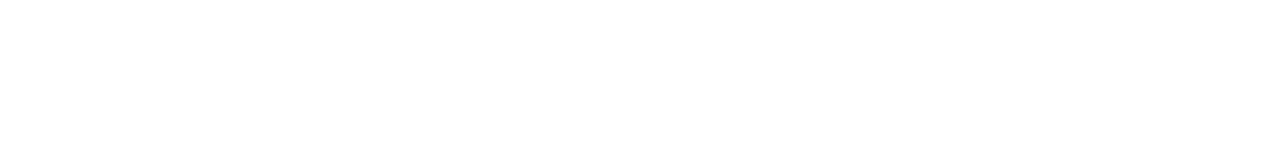
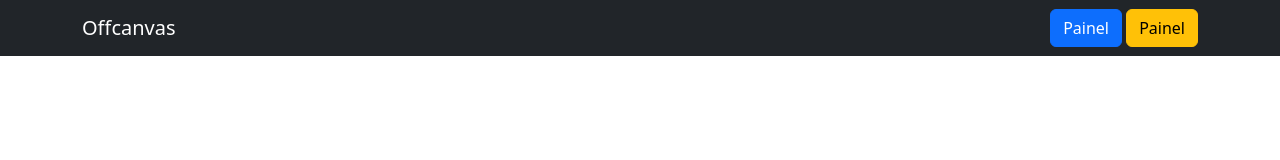
Before and after one commit to Bacarinx/bootstrap-curso, a website: page aula31/modelo.html in a window 1280 px wide. Drawn offline with nearby package versions, Linux system fonts and the light colour scheme.

Commit message:
modificate aula 30

```diff
--- a/aula31/modelo.html
+++ b/aula31/modelo.html
@@ -11,9 +11,25 @@
     <script src="../node_modules/bootstrap/dist/js/bootstrap.min.js"></script>
 
     <link rel="stylesheet" href="https://cdn.jsdelivr.net/npm/bootstrap-icons@1.10.3/font/bootstrap-icons.css">
+
     <title>Modelo</title>
 </head>
 <body>
+    <nav class="navbar bg-dark navbar-dark py-2 ">
+        <div class="container">
+            <a href="#" class="navbar-brand">Offcanvas</a>
+            <div>
+                <button class="btn btn-primary" data-bs-toggle="offcanvas" data-bs-target="#painel">Painel</button>
+                <a href="#painel" class="btn btn-warning" data-bs-toggle="offcanvas">Painel</a>
+            </div>
+        </div>
+    </nav>
+
+    <div class="offcanvas offcanvas-start" id="painel" tabindex="-1">
+        <div class="offcanvas-header"><h5 class="offcanvas-title">Painel</h5>
+        <button class="btn-close" data-bs-dismiss="offcanvas"></button></div>
+        <div class="offcanvas-body"></div>
+    </div>
 
 </body>
 </html>
```
Also changed, not shown: aula30/modelo.html (+1 -0 lines).
